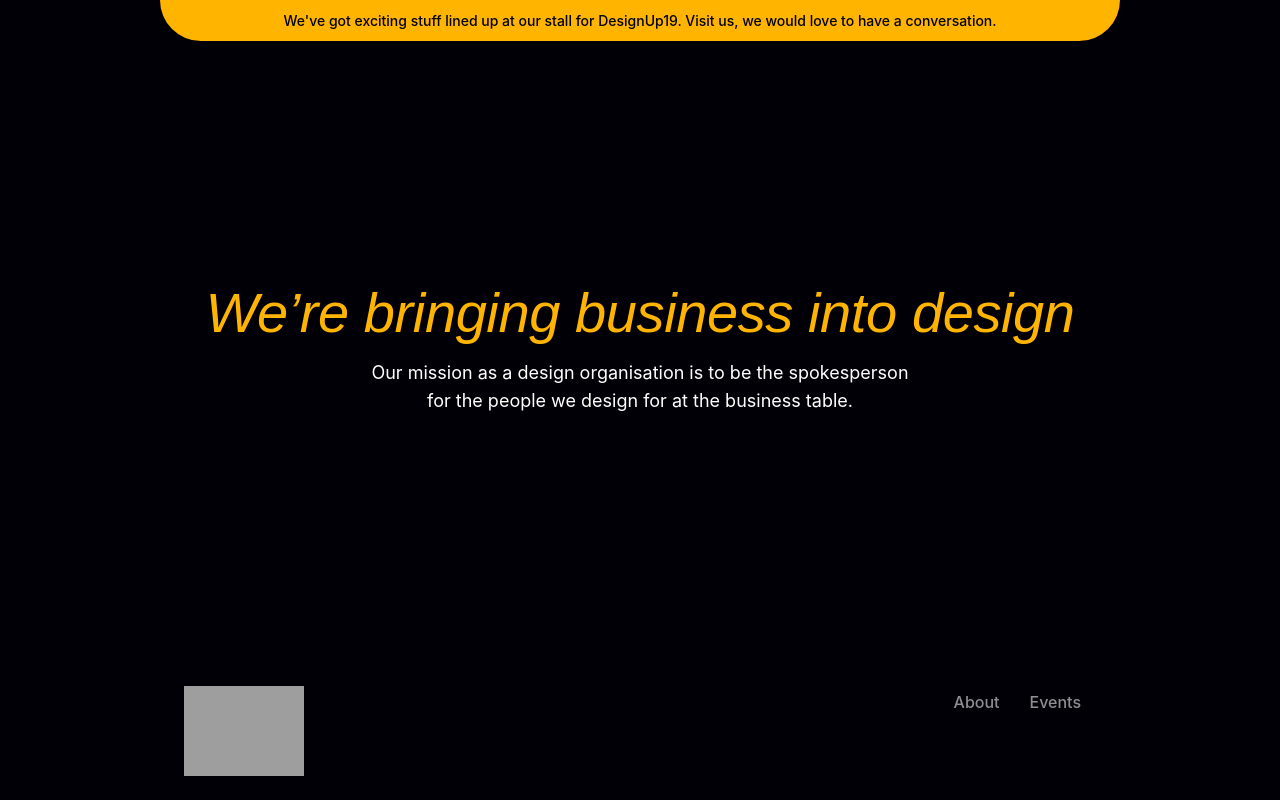
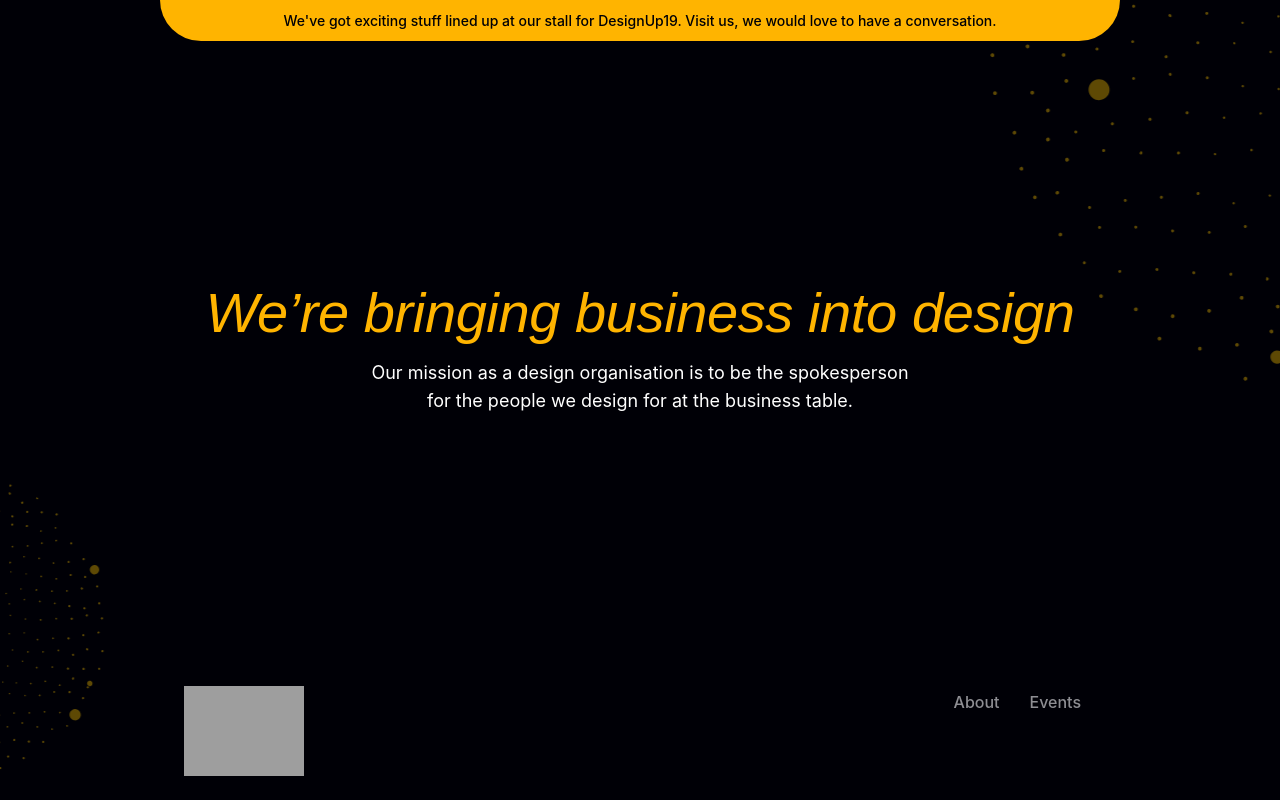
Before and after one commit to chargebee/chargebee-design, a plain HTML site: page index.html in a window 1280 px wide. Drawn offline with nearby package versions, Linux system fonts and the light colour scheme; grey boxes are pictures that could not be loaded; a web font is replaced by a local one.

Commit message:
bg added

```diff
--- a/assets/css/chargebee.css
+++ b/assets/css/chargebee.css
@@ -1581,10 +1581,11 @@ body{
 ----------------------------------------------------------------------------- */
 .cd-temp{
 	min-height: 100vh;
-	background-color: var(--bg_base);
 	display: flex;
 	justify-content: space-between;
 	flex-flow: column;
+	position: relative;
+	z-index: 2;
 }
 .cd-temp__body{
 	text-align: center;
@@ -1655,7 +1656,17 @@ body{
     margin: auto;
     border-radius: 0 0 100px 100px;
 }
-
+.cd-tbg {
+    position: absolute;
+    left: 0;
+    right: 0;
+    bottom: 0;
+    top: 0;
+	background: url(../images/banner/strategic-elements.svg) no-repeat center center/cover;
+	border-radius: 12px;
+	z-index: 1;
+	opacity: .4;
+}
 
 
 @media (min-width: 1440px){
@@ -1696,4 +1707,7 @@ body{
 		padding: 12px 24px;
 	    line-height: 18px;
 	}
-}
+	.cd-tbg{
+		background: url(../images/banner/strategic-elements.svg) no-repeat right -200px bottom/cover;
+	}
+}
--- a/index.html
+++ b/index.html
@@ -85,8 +85,8 @@ End: Head
 <!-- ===========================================================================
 Start: Body
 ============================================================================ -->
-<body>
-
+<body style="position: relative; background-color: #000006;">
+<div class="cd-tbg"></div>
 <!-- ---------------------------------------------------------------------------
 Start: Main
 ---------------------------------------------------------------------------- -->
```
